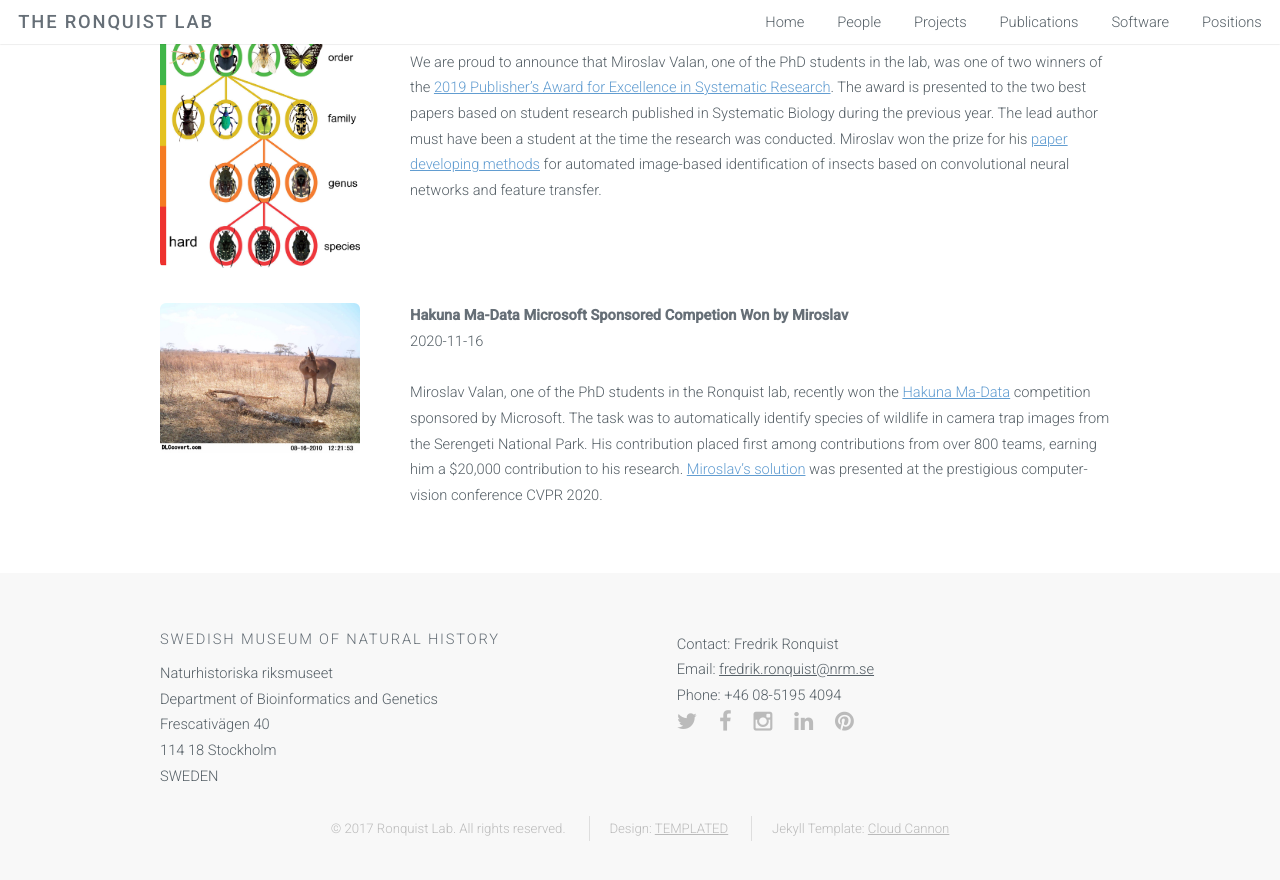
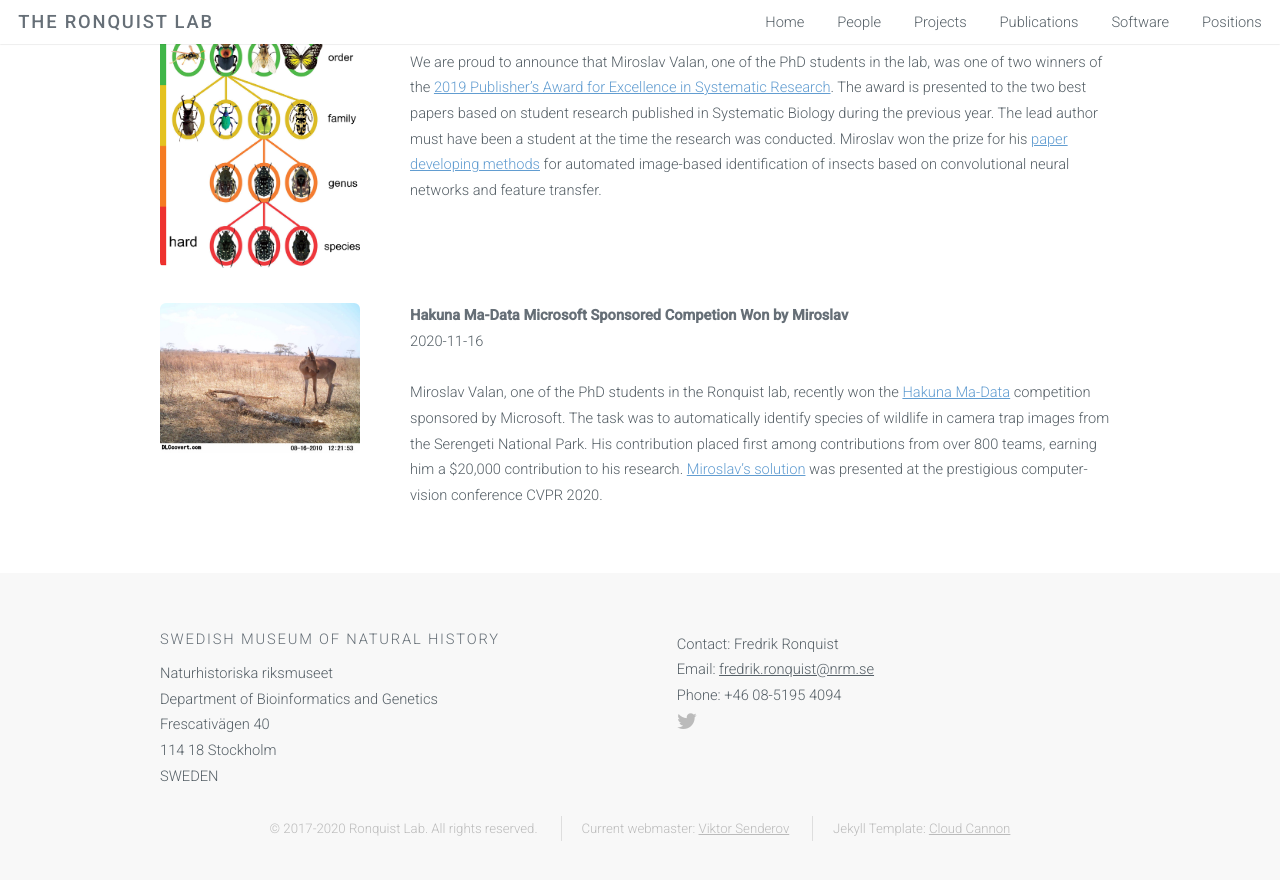
Before and after one commit to ronquistlab/ronquistlab.github.io, a Jekyll site: the page built from index.html, in a window 1280 px wide and 900 px high, scrolled down 1118 px. Shown: the top 880 px of the window. Built offline with Jekyll 4.4.1, drawn with Linux system fonts in a browser that asks for light colours.

Commit message:
Update footer.html

```diff
--- a/_includes/footer.html
+++ b/_includes/footer.html
@@ -15,17 +15,17 @@
               Email: <a href="mailto:fredrik.ronquist@nrm.se">fredrik.ronquist@nrm.se</a><br />
               Phone: +46 08-5195 4094
             <ul class="icons">
-                <li><a href="#" class="icon fa-twitter"><span class="label">Twitter</span></a></li>
-                <li><a href="#" class="icon fa-facebook"><span class="label">Facebook</span></a></li>
+                <li><a href="https://twitter.com/insectbiomatlas" class="icon fa-twitter"><span class="label">Twitter</span></a></li>
+                <!--<li><a href="#" class="icon fa-facebook"><span class="label">Facebook</span></a></li>
                 <li><a href="#" class="icon fa-instagram"><span class="label">Instagram</span></a></li>
                 <li><a href="#" class="icon fa-linkedin"><span class="label">LinkedIn</span></a></li>
-                <li><a href="#" class="icon fa-pinterest"><span class="label">Pinterest</span></a></li>
+                <li><a href="#" class="icon fa-pinterest"><span class="label">Pinterest</span></a></li>-->
             </ul>
           </div>
         </div>
         <ul class="copyright">
-            <li>&copy; 2017 Ronquist Lab. All rights reserved.</li>
-            <li>Design: <a href="http://templated.co">TEMPLATED</a></li>
+            <li>&copy; 2017-2020 Ronquist Lab. All rights reserved.</li>
+            <li>Current webmaster: <a href="http://ronquistlan.github.io/people.html#viktor">Viktor Senderov</a></li>
             <li>Jekyll Template: <a href="http://cloudcannon.com">Cloud Cannon</a></li>
         </ul>
     </div>
```
